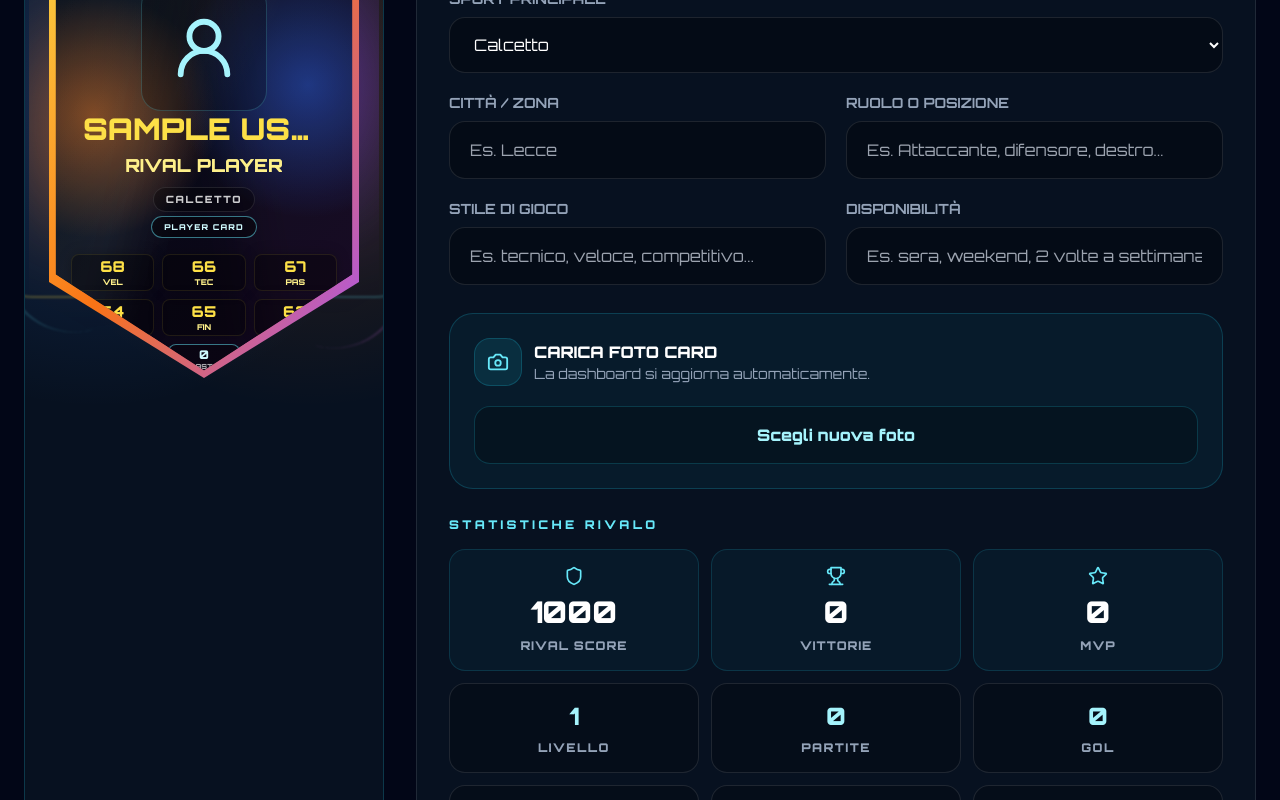
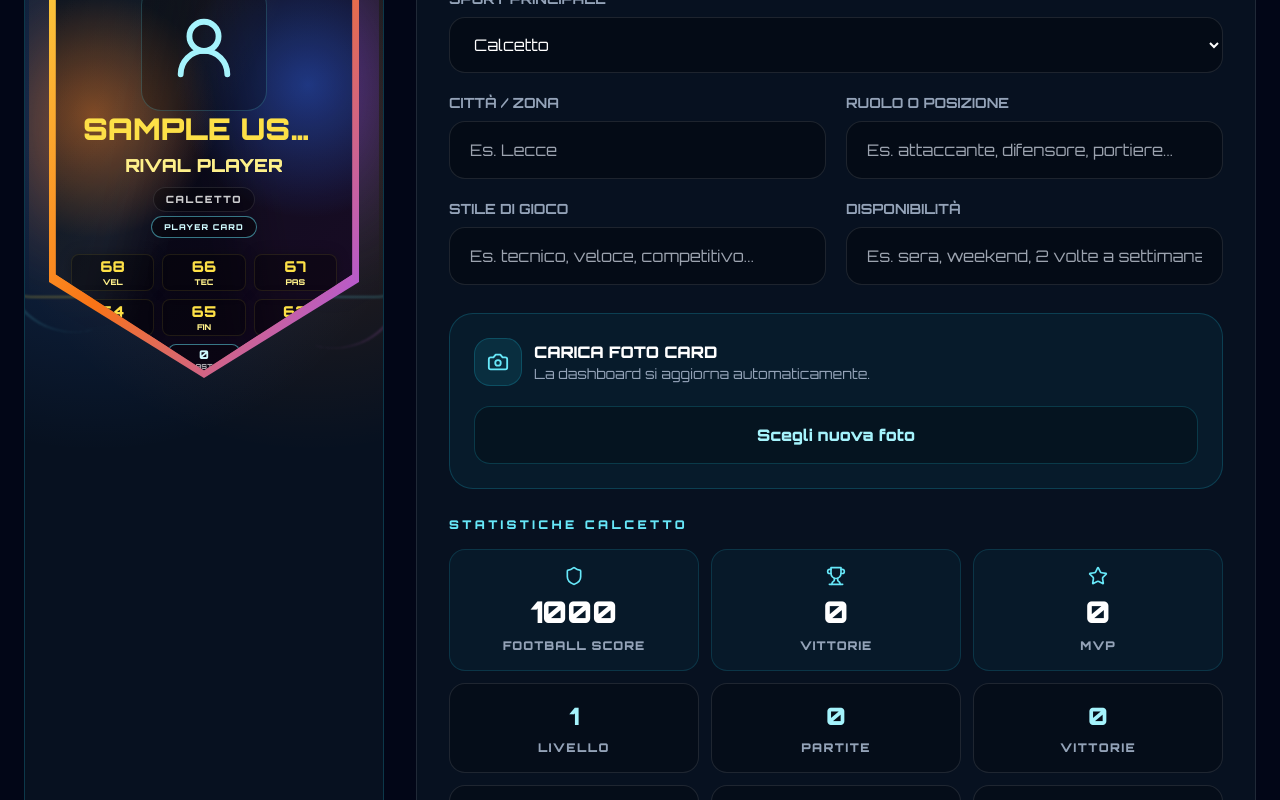
Before and after one commit to RivaloApp/rivalo-app, a Next.js app: page /profile in a window 1280 px wide. Shown: the part 300-1100 px from the top of the page. Built offline with nearby package versions, Linux system fonts and the light colour scheme; no server answers; the database is empty; sample sign-in values are in the browser's storage.

Commit message:
Rinforza sport principale profilo utente

```diff
--- a/app/onboarding/page.tsx
+++ b/app/onboarding/page.tsx
@@ -14,6 +14,29 @@ import {
 } from "lucide-react";
 
 type Sport = "calcetto" | "padel" | "tennis";
+
+function normalizeSport(value?: string): Sport {
+  const sport = (value || "").toLowerCase().trim();
+
+  if (sport === "padel") return "padel";
+  if (sport === "tennis") return "tennis";
+
+  return "calcetto";
+}
+
+function getSportRolePlaceholder(value: Sport) {
+  if (value === "padel") return "Es. giocatore destro, sinistro, difensivo...";
+  if (value === "tennis") return "Es. fondocampista, serve and volley...";
+
+  return "Es. attaccante, difensore, portiere...";
+}
+
+function getSportStylePlaceholder(value: Sport) {
+  if (value === "padel") return "Es. controllo, bandeja, rete, difesa...";
+  if (value === "tennis") return "Es. aggressivo, regolare, potente, tecnico...";
+
+  return "Es. competitivo, tecnico, veloce...";
+}
 
 export default function OnboardingPage() {
   const [user, setUser] = useState<User | null>(null);
@@ -52,7 +75,7 @@ export default function OnboardingPage() {
 
           setName(data.name || currentUser.displayName || "");
           setNickname(data.nickname || "");
-          setMainSport(data.mainSport || "calcetto");
+          setMainSport(normalizeSport(data.mainSport || data.sport || "calcetto"));
           setCity(data.city || "");
           setRole(data.role || "");
           setPlayStyle(data.playStyle || "");
@@ -105,6 +128,8 @@ export default function OnboardingPage() {
       return;
     }
 
+    const lockedSport = normalizeSport(mainSport);
+
     setSaving(true);
     setMessage("");
 
@@ -129,7 +154,8 @@ export default function OnboardingPage() {
 
           name: name.trim(),
           nickname: nickname.trim(),
-          mainSport,
+          mainSport: lockedSport,
+          sport: lockedSport,
           city: city.trim(),
           role: role.trim(),
           playStyle: playStyle.trim(),
@@ -169,7 +195,8 @@ export default function OnboardingPage() {
         createdBy: user.uid,
         metadata: {
           profileBonusXp,
-          mainSport,
+          mainSport: lockedSport,
+          sport: lockedSport,
           city: city.trim(),
         },
       });
@@ -254,7 +281,7 @@ export default function OnboardingPage() {
                 <Field label="Sport principale">
                   <select
                     value={mainSport}
-                    onChange={(e) => setMainSport(e.target.value as Sport)}
+                    onChange={(e) => setMainSport(normalizeSport(e.target.value))}
                     className="w-full bg-transparent outline-none"
                   >
                     <option className="bg-[#020617]" value="calcetto">
@@ -284,7 +311,7 @@ export default function OnboardingPage() {
                   <input
                     value={role}
                     onChange={(e) => setRole(e.target.value)}
-                    placeholder="Es. Attaccante, difensore, giocatore destro..."
+                    placeholder={getSportRolePlaceholder(mainSport)}
                     className="w-full bg-transparent outline-none placeholder:text-slate-500"
                   />
                 </Field>
@@ -293,7 +320,7 @@ export default function OnboardingPage() {
                   <input
                     value={playStyle}
                     onChange={(e) => setPlayStyle(e.target.value)}
-                    placeholder="Es. competitivo, tecnico, veloce..."
+                    placeholder={getSportStylePlaceholder(mainSport)}
                     className="w-full bg-transparent outline-none placeholder:text-slate-500"
                   />
                 </Field>
@@ -357,7 +384,7 @@ export default function OnboardingPage() {
               <div className="mt-5 space-y-3">
                 <CheckItem active={Boolean(name.trim())} text="Nome inserito" />
                 <CheckItem active={Boolean(nickname.trim())} text="Nickname inserito" />
-                <CheckItem active={Boolean(mainSport)} text="Sport selezionato" />
+                <CheckItem active={Boolean(mainSport)} text={`Sport selezionato: ${mainSport}`} />
                 <CheckItem active={Boolean(city.trim())} text="Zona inserita" />
                 <CheckItem active={Boolean(role.trim())} text="Ruolo inserito" />
                 <CheckItem active={Boolean(playStyle.trim())} text="Stile inserito" />
--- a/app/profile/page.tsx
+++ b/app/profile/page.tsx
@@ -8,6 +8,102 @@ import { auth, db } from "../../lib/firebase";
 import { Camera, Shield, Star, Trophy } from "lucide-react";
 import RivaloLogo from "../../components/RivaloLogo";
 import PlayerCard from "../../components/cards/PlayerCard";
+
+type Sport = "calcetto" | "padel" | "tennis";
+
+function normalizeSport(value?: string): Sport {
+  const sport = (value || "").toLowerCase().trim();
+
+  if (sport === "padel") return "padel";
+  if (sport === "tennis") return "tennis";
+
+  return "calcetto";
+}
+
+function sportLabel(value?: string) {
+  const sport = normalizeSport(value);
+
+  if (sport === "padel") return "Padel";
+  if (sport === "tennis") return "Tennis";
+
+  return "Calcetto";
+}
+
+function getSportRolePlaceholder(value?: string) {
+  const sport = normalizeSport(value);
+
+  if (sport === "padel") return "Es. giocatore destro, sinistro, difensivo...";
+  if (sport === "tennis") return "Es. fondocampista, serve and volley...";
+
+  return "Es. attaccante, difensore, portiere...";
+}
+
+function getSportStylePlaceholder(value?: string) {
+  const sport = normalizeSport(value);
+
+  if (sport === "padel") return "Es. controllo, bandeja, rete, difesa...";
+  if (sport === "tennis") return "Es. aggressivo, regolare, potente, tecnico...";
+
+  return "Es. tecnico, veloce, competitivo...";
+}
+
+function getProfileStats(mainSport: string, {
+  rivalScore,
+  wins,
+  losses,
+  matchesPlayed,
+  mvp,
+  goals,
+  assists,
+  xp,
+  level,
+  winStreak,
+  bestStreak,
+}: {
+  rivalScore: number;
+  wins: number;
+  losses: number;
+  matchesPlayed: number;
+  mvp: number;
+  goals: number;
+  assists: number;
+  xp: number;
+  level: number;
+  winStreak: number;
+  bestStreak: number;
+}) {
+  const sport = normalizeSport(mainSport);
+  const winRate =
+    matchesPlayed > 0 ? Math.round((wins / matchesPlayed) * 100) : 0;
+
+  const base = [
+    { label: "Livello", value: String(level) },
+    { label: "Partite", value: String(matchesPlayed) },
+    { label: "Vittorie", value: String(wins) },
+    { label: "XP", value: String(xp) },
+  ];
+
+  if (sport === "padel" || sport === "tennis") {
+    return [
+      ...base,
+      { label: "Win Rate", value: `${winRate}%` },
+      { label: "Serie vitt.", value: String(winStreak) },
+      { label: "Miglior serie", value: String(bestStreak) },
+      { label: "MVP", value: String(mvp) },
+      { label: "Sconfitte", value: String(losses) },
+    ];
+  }
+
+  return [
+    ...base,
+    { label: "Gol", value: String(goals) },
+    { label: "Assist", value: String(assists) },
+    { label: "MVP", value: String(mvp) },
+    { label: "Sconfitte", value: String(losses) },
+    { label: "Serie vitt.", value: String(winStreak) },
+    { label: "Miglior serie", value: String(bestStreak) },
+  ];
+}
 
 export default function ProfilePage() {
   const [user, setUser] = useState<User | null>(null);
@@ -57,7 +153,7 @@ const [deletionRequested, setDeletionRequested] = useState(false);
 
           setName(data.name || currentUser.displayName || "");
           setNickname(data.nickname || "Rival Player");
-          setSport(data.mainSport || "calcetto");
+          setSport(normalizeSport(data.mainSport || data.sport || "calcetto"));
           setCity(data.city || "");
 setRole(data.role || "");
 setPlayStyle(data.playStyle || "");
@@ -202,16 +298,33 @@ setDeletionRequested(false);
         return;
       }
 
+      const userRef = doc(db, "users", user.uid);
+      const snap = await getDoc(userRef);
+      const oldData = snap.exists() ? snap.data() : {};
+      const oldSport = normalizeSport(oldData.mainSport || oldData.sport || sport);
+      const nextSport = normalizeSport(sport);
+      const hasPlayedMatches = Number(oldData.matchesPlayed || 0) > 0;
+
+      if (hasPlayedMatches && nextSport !== oldSport) {
+        setSport(oldSport);
+        setMessage(
+          `Sport bloccato su ${sportLabel(oldSport)} perché hai già statistiche collegate.`
+        );
+        setSaving(false);
+        return;
+      }
+
       await setDoc(
-  doc(db, "users", user.uid),
+        userRef,
         {
-    name,
-    nickname,
-    mainSport: sport,
-    city,
-    role,
-    playStyle,
-    availability,
+          name: name.trim(),
+          nickname: nickname.trim(),
+          mainSport: hasPlayedMatches ? oldSport : nextSport,
+          sport: hasPlayedMatches ? oldSport : nextSport,
+          city: city.trim(),
+          role: role.trim(),
+          playStyle: playStyle.trim(),
+          availability: availability.trim(),
           photoUrl,
           onboardingCompleted: true,
           profileCompleted: true,
@@ -236,6 +349,22 @@ setDeletionRequested(false);
       </main>
     );
   }
+
+  const profileStats = getProfileStats(sport, {
+    rivalScore,
+    wins,
+    losses,
+    matchesPlayed,
+    mvp,
+    goals,
+    assists,
+    xp,
+    level,
+    winStreak,
+    bestStreak,
+  });
+
+  const sportLockedByStats = matchesPlayed > 0;
 
   return (
     <main className="min-h-screen overflow-x-hidden bg-[#020617] px-4 py-8 text-white sm:px-6 sm:py-10">
@@ -270,6 +399,14 @@ setDeletionRequested(false);
                 rivalScore={rivalScore}
                 mainSport={sport}
                 photo={photoUrl}
+                level={level}
+                xp={xp}
+                wins={wins}
+                mvp={mvp}
+                matchesPlayed={matchesPlayed}
+                goals={goals}
+                assists={assists}
+                winStreak={winStreak}
               />
             </div>
           </div>
@@ -281,7 +418,11 @@ setDeletionRequested(false);
                 value={name}
                 setValue={setName}
                 placeholder="Antonio"
-                disabled={accountStatus === "deletion_requested" || deletionRequested}
+                disabled={
+                  accountStatus === "deletion_requested" ||
+                  deletionRequested ||
+                  sportLockedByStats
+                }
               />
 
               <Field
@@ -308,6 +449,13 @@ setDeletionRequested(false);
                 <option value="padel">Padel</option>
                 <option value="tennis">Tennis</option>
               </select>
+
+              {sportLockedByStats && (
+                <div className="mt-3 rounded-2xl border border-yellow-300/20 bg-yellow-400/10 p-4 text-sm font-bold leading-6 text-yellow-100">
+                  Sport bloccato su {sportLabel(sport)} perché questo profilo ha già statistiche collegate.
+                  Per usare un altro sport servirà un profilo sport separato.
+                </div>
+              )}
             </div>
 <div className="mt-5 grid gap-5 md:grid-cols-2">
   <Field
@@ -323,7 +471,7 @@ setDeletionRequested(false);
     disabled={accountStatus === "deletion_requested" || deletionRequested}
     value={role}
     setValue={setRole}
-    placeholder="Es. Attaccante, difensore, destro..."
+    placeholder={getSportRolePlaceholder(sport)}
   />
 </div>
 
@@ -333,7 +481,7 @@ setDeletionRequested(false);
     disabled={accountStatus === "deletion_requested" || deletionRequested}
     value={playStyle}
     setValue={setPlayStyle}
-    placeholder="Es. tecnico, veloce, competitivo..."
+    placeholder={getSportStylePlaceholder(sport)}
   />
 
   <Field
@@ -378,13 +526,13 @@ setDeletionRequested(false);
 
             <div className="mt-7">
               <div className="mb-4 text-xs font-black uppercase tracking-[0.28em] text-cyan-300">
-                Statistiche Rivalo
+                Statistiche {sportLabel(sport)}
               </div>
 
               <div className="grid grid-cols-3 gap-3">
                 <StatBox
                   icon={<Shield />}
-                  label="Rival Score"
+                  label={normalizeSport(sport) === "calcetto" ? "Football Score" : `${sportLabel(sport)} Score`}
                   value={String(rivalScore)}
                 />
 
@@ -396,18 +544,17 @@ setDeletionRequested(false);
 
                 <StatBox
                   icon={<Star />}
-                  label="MVP"
-                  value={String(mvp)}
+                  label={normalizeSport(sport) === "calcetto" ? "MVP" : "Streak"}
+                  value={normalizeSport(sport) === "calcetto" ? String(mvp) : String(winStreak)}
                 />
 
-                <MiniStat label="Livello" value={String(level)} />
-                <MiniStat label="Partite" value={String(matchesPlayed)} />
-                <MiniStat label="Gol" value={String(goals)} />
-                <MiniStat label="Assist" value={String(assists)} />
-                <MiniStat label="Sconfitte" value={String(losses)} />
-                <MiniStat label="XP" value={String(xp)} />
-                <MiniStat label="Serie vitt." value={String(winStreak)} />
-                <MiniStat label="Miglior serie" value={String(bestStreak)} />
+                {profileStats.map((stat) => (
+                  <MiniStat
+                    key={stat.label}
+                    label={stat.label}
+                    value={stat.value}
+                  />
+                ))}
               </div>
             </div>
 
--- a/app/signup/page.tsx
+++ b/app/signup/page.tsx
@@ -11,11 +11,34 @@ import { doc, serverTimestamp, setDoc } from "firebase/firestore";
 import { auth, db } from "../../lib/firebase";
 import { ChevronRight, LockKeyhole, Mail, Trophy } from "lucide-react";
 
+type Sport = "calcetto" | "padel" | "tennis";
+
+function normalizeSport(value?: string): Sport {
+  const sport = (value || "").toLowerCase().trim();
+
+  if (sport === "padel") return "padel";
+  if (sport === "tennis") return "tennis";
+
+  return "calcetto";
+}
+
+function sportDescription(value: Sport) {
+  if (value === "padel") {
+    return "Profilo padel: ranking su vittorie, win rate, streak e costanza.";
+  }
+
+  if (value === "tennis") {
+    return "Profilo tennis: ranking su vittorie, win rate, livello e costanza.";
+  }
+
+  return "Profilo calcetto: ranking su vittorie, MVP, gol, assist e RivalScore.";
+}
+
 export default function SignupPage() {
   const [email, setEmail] = useState("");
   const [password, setPassword] = useState("");
 
-  const [sport, setSport] = useState("calcetto");
+  const [sport, setSport] = useState<Sport>("calcetto");
 
   const [error, setError] = useState("");
   const [success, setSuccess] = useState("");
@@ -30,7 +53,8 @@ export default function SignupPage() {
     setLoading(true);
 
     try {
-      const cleanEmail = email.trim();
+      const cleanEmail = email.trim().toLowerCase();
+      const lockedSport = normalizeSport(sport);
 
       const userCredential = await createUserWithEmailAndPassword(
         auth,
@@ -51,7 +75,8 @@ export default function SignupPage() {
 
           name: defaultName,
           nickname: "Rivalo Player",
-          mainSport: sport,
+          mainSport: lockedSport,
+          sport: lockedSport,
 
           photoUrl: "",
           photoURL: "",
@@ -69,6 +94,13 @@ export default function SignupPage() {
           assists: 0,
           mvp: 0,
           winStreak: 0,
+          bestStreak: 0,
+
+          onboardingCompleted: false,
+          profileCompleted: false,
+
+          accountStatus: "active",
+          deletionRequested: false,
 
           createdAt: serverTimestamp(),
           updatedAt: serverTimestamp(),
@@ -122,7 +154,7 @@ export default function SignupPage() {
           </h1>
 
           <p className="mt-3 text-slate-300">
-            Crea il tuo account e verifica l'email per entrare nella competizione.
+            Crea il tuo account e scegli lo sport principale. Le statistiche resteranno separate per sport.
           </p>
 
           <form onSubmit={handleSignup} className="mt-8 space-y-5">
@@ -175,7 +207,7 @@ export default function SignupPage() {
 
                 <select
                   value={sport}
-                  onChange={(e) => setSport(e.target.value)}
+                  onChange={(e) => setSport(normalizeSport(e.target.value))}
                   className="w-full bg-[#020617] text-white outline-none"
                 >
                   <option className="bg-[#020617] text-white" value="calcetto">
@@ -188,6 +220,10 @@ export default function SignupPage() {
                     Tennis
                   </option>
                 </select>
+              </div>
+
+              <div className="mt-3 rounded-2xl border border-cyan-400/20 bg-cyan-400/10 px-4 py-3 text-sm font-bold leading-6 text-cyan-100">
+                {sportDescription(sport)}
               </div>
             </label>
 
```
Lines whose indentation alone changed are shown as unchanged.
